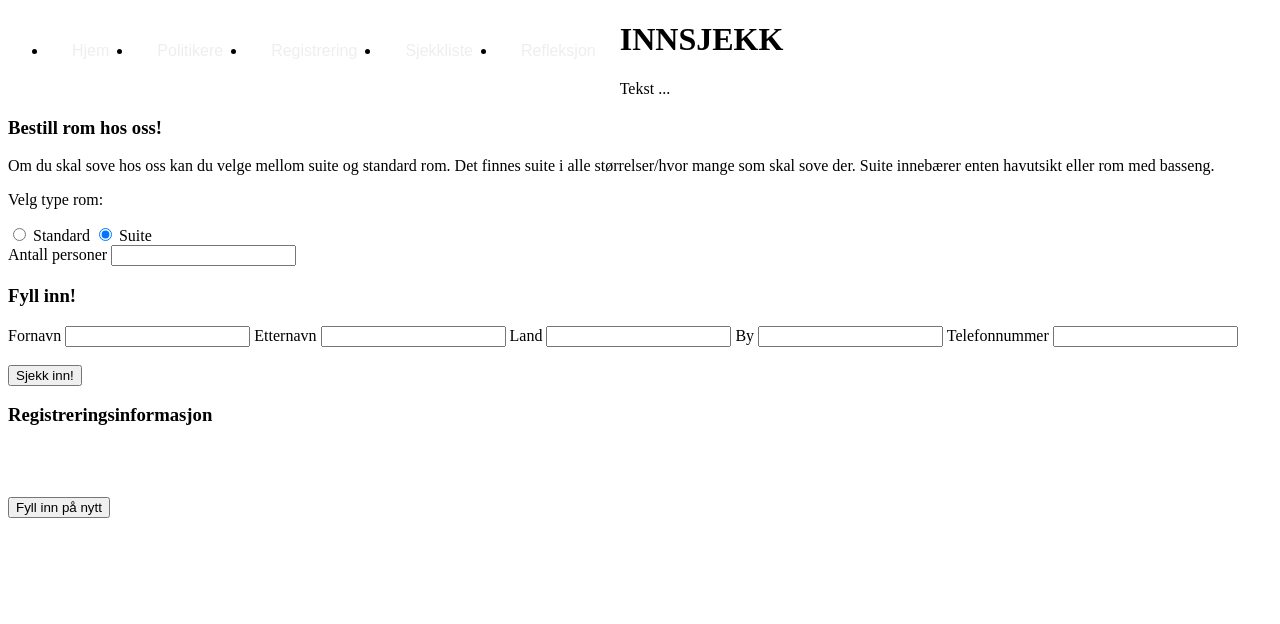
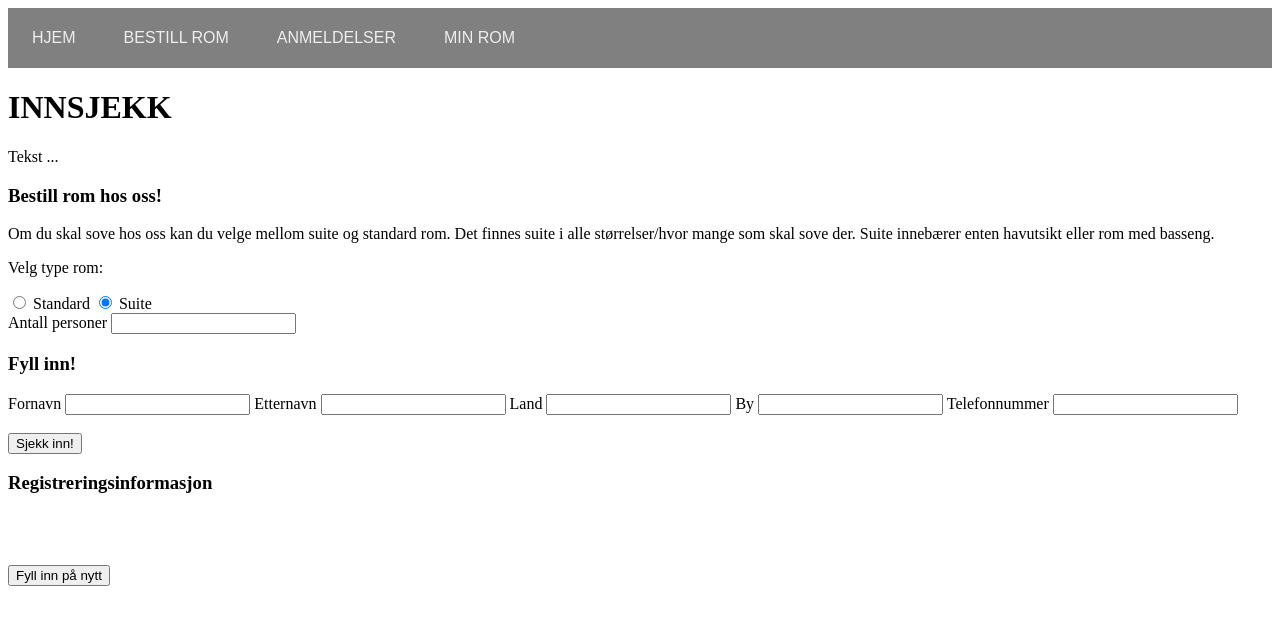
Before and after one commit to gruppeprosjekt/hotellnettside, a plain HTML site: page innsjekk.html in a window 1280 px wide. Drawn offline with Linux system fonts and the light colour scheme.

Commit message:
Update innsjekk.html

```diff
--- a/innsjekk.html
+++ b/innsjekk.html
@@ -6,12 +6,12 @@
     <link rel="stylesheet" href="hotellnettside.css">
 </head>
 <body>
-<ul>
-    <li><a href="index.html">Hjem</a></li>
-    <li><a href="politikere.html">Politikere</a></li>
-    <li><a href="registrere.html">Registrering</a></li>
-    <li><a href="check.html">Sjekkliste</a></li>
-    <li><a href="refleksjon.html">Refleksjon</a></li>
+
+<ul  id ="navigasjonsbar" >
+    <li> <a href ="index.html"> HJEM </a> </li>
+    <li> <a href ="insjekk.html"> BESTILL ROM </a> </li>
+    <li> <a href ="anmeldelser.html"> ANMELDELSER </a> </li>
+    <li> <a href ="minerom.html"> MIN ROM </a> </li>
 </ul>
 <div id="hoved">
 
```
